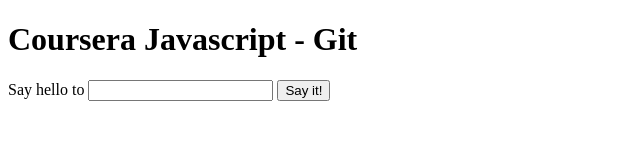
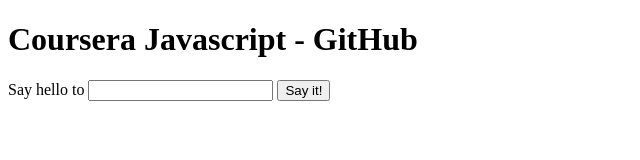
Before and after one commit to Yandagkhuu/hello-world, a plain HTML site: page index.html in a window 1280 px wide. Shown: the whole page, without its empty margins (0-640 px from the left). Drawn offline with Linux system fonts and the light colour scheme.

Commit message:
change 1

```diff
--- a/index.html
+++ b/index.html
@@ -4,7 +4,7 @@
     <meta charset="utf-8">
   </head>
 <body>
-  <h1 id="title">Coursera Javascript - Git</h1>
+  <h1 id="title">Coursera Javascript - GitHub</h1>
 
   <p>
     Say hello to
```
